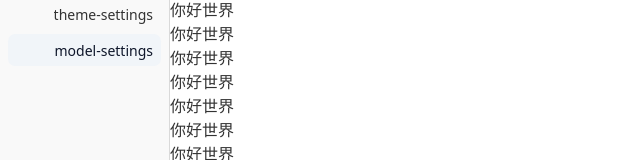
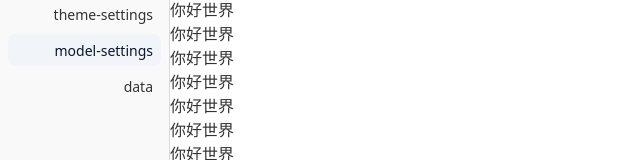
Before and after one commit to 302ai/ai-studio-ui, a SvelteKit app: page /settings/model-settings in a window 1280 px wide. Shown: the part 122-282 px from the top of the page, without its empty margins (0-640 px from the left). Built offline with nearby package versions, Linux system fonts and the light colour scheme.

Commit message:
feat(settings-sidebar): add new data settings link to sidebar
- Introduced a new link for "data" settings in the settings sidebar for improved navigation.
- Ensured consistent import structure for the Sidebar component.

```diff
--- a/src/routes/(settings-page)/settings-sidebar.svelte
+++ b/src/routes/(settings-page)/settings-sidebar.svelte
@@ -1,6 +1,6 @@
 <script lang="ts">
+	import { page } from "$app/state";
 	import * as Sidebar from "$lib/components/ui/sidebar";
-	import { page } from "$app/state";
 
 	const items = [
 		{
@@ -18,6 +18,10 @@
 		{
 			title: "model-settings",
 			url: "/settings/model-settings",
+		},
+		{
+			title: "data",
+			url: "/settings/data",
 		},
 	];
 </script>
```
